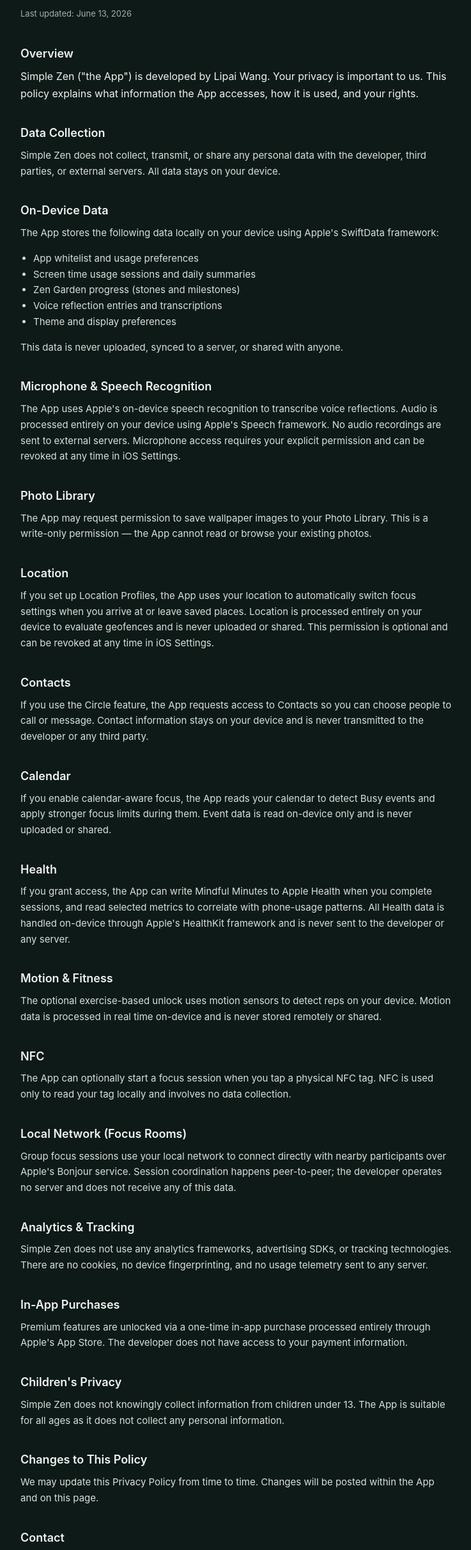
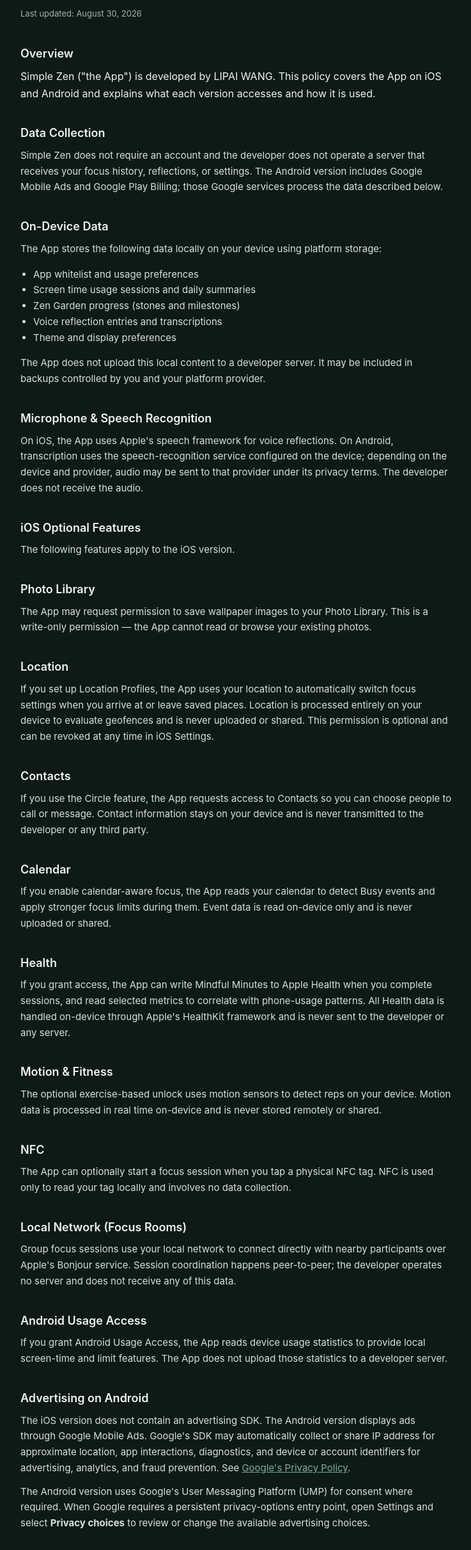
Before and after one commit to williamjiamin/simple-zen-site, a plain HTML site: page privacy.html in a window 1280 px wide. Shown: the part 128-2550 px from the top of the page at 64% size, without its empty margins (270-1007 px from the left). Drawn offline with Linux system fonts and the light colour scheme.

Commit message:
Cover_iOS_and_Android_in_privacy_policy

```diff
--- a/privacy.html
+++ b/privacy.html
@@ -4,7 +4,7 @@
   <meta charset="UTF-8" />
   <meta name="viewport" content="width=device-width, initial-scale=1.0" />
   <title>Privacy Policy — Simple Zen</title>
-  <meta name="description" content="Privacy Policy for Simple Zen, a minimalist iOS launcher for digital wellbeing. Simple Zen collects no personal data; everything stays on your device." />
+  <meta name="description" content="Privacy Policy for the iOS and Android versions of Simple Zen." />
   <style>
     :root {
       --bg: #0e1a17;
@@ -40,16 +40,16 @@
   <main class="wrap">
     <p class="eyebrow">Simple Zen</p>
     <h1>Privacy Policy</h1>
-    <p class="updated">Last updated: June 13, 2026</p>
+    <p class="updated">Last updated: August 30, 2026</p>
 
     <h2>Overview</h2>
-    <p class="lead">Simple Zen ("the App") is developed by Lipai Wang. Your privacy is important to us. This policy explains what information the App accesses, how it is used, and your rights.</p>
+    <p class="lead">Simple Zen ("the App") is developed by LIPAI WANG. This policy covers the App on iOS and Android and explains what each version accesses and how it is used.</p>
 
     <h2>Data Collection</h2>
-    <p>Simple Zen does not collect, transmit, or share any personal data with the developer, third parties, or external servers. All data stays on your device.</p>
+    <p>Simple Zen does not require an account and the developer does not operate a server that receives your focus history, reflections, or settings. The Android version includes Google Mobile Ads and Google Play Billing; those Google services process the data described below.</p>
 
     <h2>On-Device Data</h2>
-    <p>The App stores the following data locally on your device using Apple's SwiftData framework:</p>
+    <p>The App stores the following data locally on your device using platform storage:</p>
     <ul>
       <li>App whitelist and usage preferences</li>
       <li>Screen time usage sessions and daily summaries</li>
@@ -57,10 +57,13 @@
       <li>Voice reflection entries and transcriptions</li>
       <li>Theme and display preferences</li>
     </ul>
-    <p>This data is never uploaded, synced to a server, or shared with anyone.</p>
+    <p>The App does not upload this local content to a developer server. It may be included in backups controlled by you and your platform provider.</p>
 
     <h2>Microphone &amp; Speech Recognition</h2>
-    <p>The App uses Apple's on-device speech recognition to transcribe voice reflections. Audio is processed entirely on your device using Apple's Speech framework. No audio recordings are sent to external servers. Microphone access requires your explicit permission and can be revoked at any time in iOS Settings.</p>
+    <p>On iOS, the App uses Apple's speech framework for voice reflections. On Android, transcription uses the speech-recognition service configured on the device; depending on the device and provider, audio may be sent to that provider under its privacy terms. The developer does not receive the audio.</p>
+
+    <h2>iOS Optional Features</h2>
+    <p>The following features apply to the iOS version.</p>
 
     <h2>Photo Library</h2>
     <p>The App may request permission to save wallpaper images to your Photo Library. This is a write-only permission — the App cannot read or browse your existing photos.</p>
@@ -86,11 +89,15 @@
     <h2>Local Network (Focus Rooms)</h2>
     <p>Group focus sessions use your local network to connect directly with nearby participants over Apple's Bonjour service. Session coordination happens peer-to-peer; the developer operates no server and does not receive any of this data.</p>
 
-    <h2>Analytics &amp; Tracking</h2>
-    <p>Simple Zen does not use any analytics frameworks, advertising SDKs, or tracking technologies. There are no cookies, no device fingerprinting, and no usage telemetry sent to any server.</p>
+    <h2>Android Usage Access</h2>
+    <p>If you grant Android Usage Access, the App reads device usage statistics to provide local screen-time and limit features. The App does not upload those statistics to a developer server.</p>
+
+    <h2>Advertising on Android</h2>
+    <p>The iOS version does not contain an advertising SDK. The Android version displays ads through Google Mobile Ads. Google's SDK may automatically collect or share IP address for approximate location, app interactions, diagnostics, and device or account identifiers for advertising, analytics, and fraud prevention. See <a href="https://policies.google.com/privacy">Google's Privacy Policy</a>.</p>
+    <p>The Android version uses Google's User Messaging Platform (UMP) for consent where required. When Google requires a persistent privacy-options entry point, open Settings and select <strong>Privacy choices</strong> to review or change the available advertising choices.</p>
 
     <h2>In-App Purchases</h2>
-    <p>Premium features are unlocked via a one-time in-app purchase processed entirely through Apple's App Store. The developer does not have access to your payment information.</p>
+    <p>Purchases are processed by Apple through the App Store on iOS and by Google through Google Play on Android. The developer does not receive your payment-card details.</p>
 
     <h2>Children's Privacy</h2>
     <p>Simple Zen does not knowingly collect information from children under 13. The App is suitable for all ages as it does not collect any personal information.</p>
```
